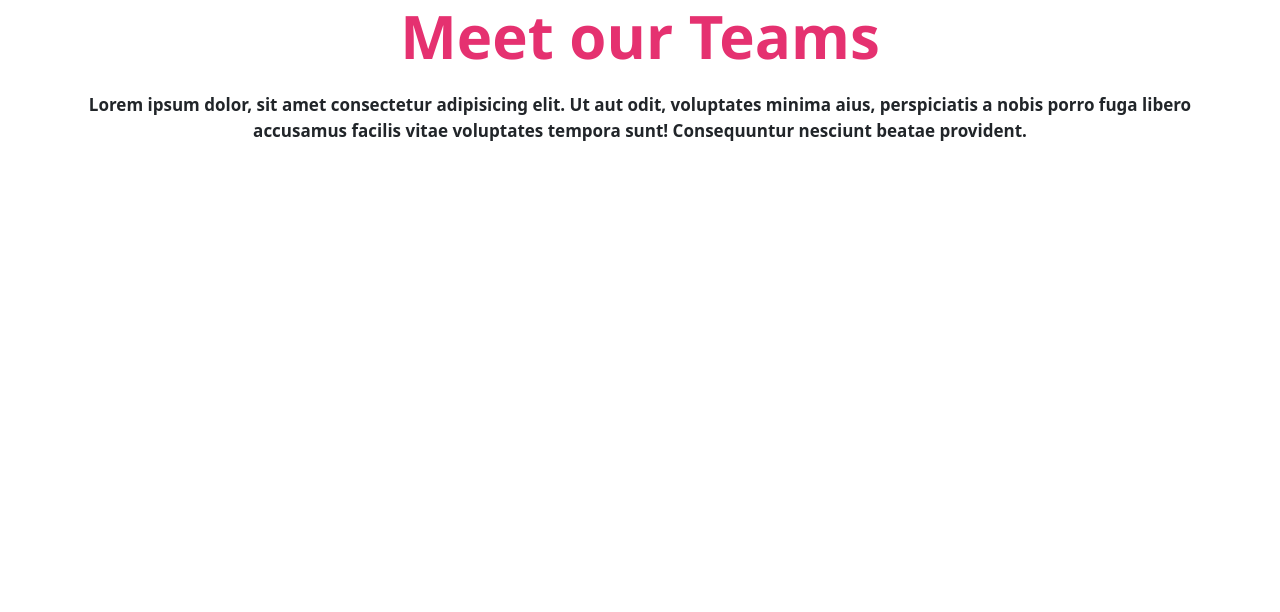
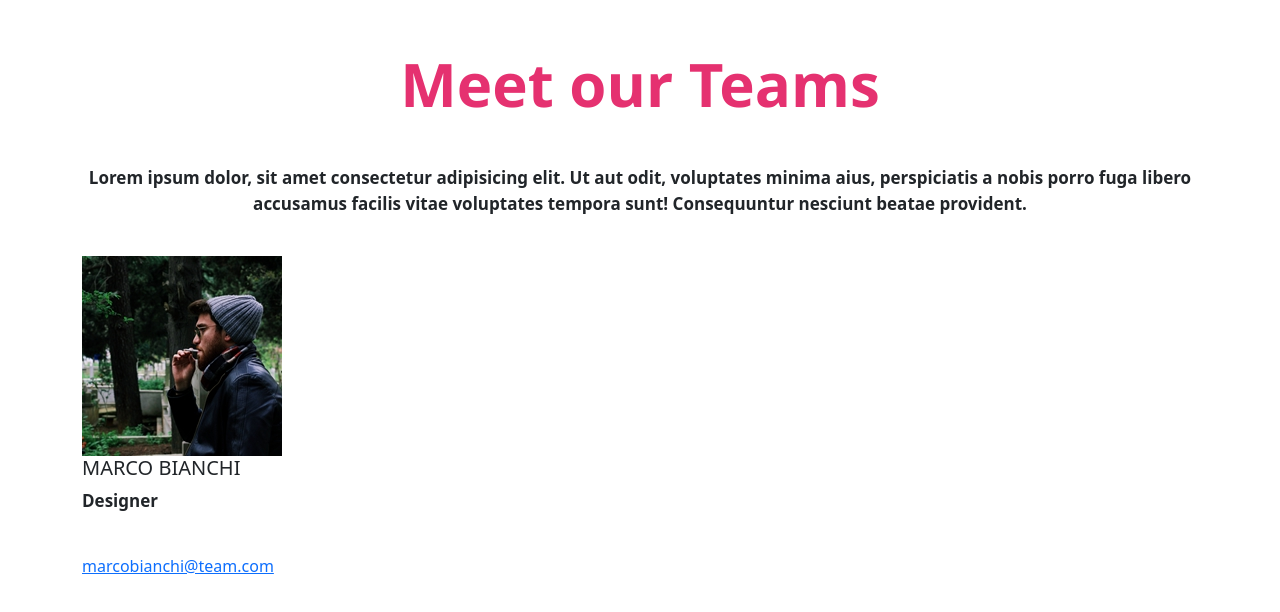
Before and after one commit to GennaroBuonomo/js-our-team, a plain HTML site: page index.html in a window 1280 px wide. Drawn offline with nearby package versions, Linux system fonts and the light colour scheme.

Commit message:
Feat creazione della prima card

```diff
--- a/Css/style.css
+++ b/Css/style.css
@@ -9,7 +9,7 @@ h1{
   font-weight: 900;
   font-size: 60px;
   font-family: 'Segoe UI', sans-serif;
-  margin-bottom: 20px;
+  margin-bottom: 45px;
 }
 
 p{
--- a/index.html
+++ b/index.html
@@ -8,11 +8,24 @@
   <title>Our Teams</title>
 </head>
 <body>
-  <div class="container">
+  <div class="container mt-5">
     <div class="row">
       <div class="col-12 text-center">
         <h1>Meet our Teams</h1>
         <p>Lorem ipsum dolor, sit amet consectetur adipisicing elit. Ut aut odit, voluptates minima aius, perspiciatis a nobis porro fuga libero accusamus facilis vitae voluptates tempora sunt! Consequuntur nesciunt beatae provident.</p>
+      </div>
+    </div>
+    <!--Card-1-->
+    <div class="row">
+      <div class="col-12 col-md-4">
+        <div class="team-card">
+          <img src="./img/male1.png" alt="Marco Bianchi">
+          <div class="team-card-body">
+            <h5>MARCO BIANCHI</h5>
+            <p>Designer</p>
+            <a href="#">marcobianchi@team.com</a>
+          </div>
+        </div>
       </div>
     </div>
   </div>
```
